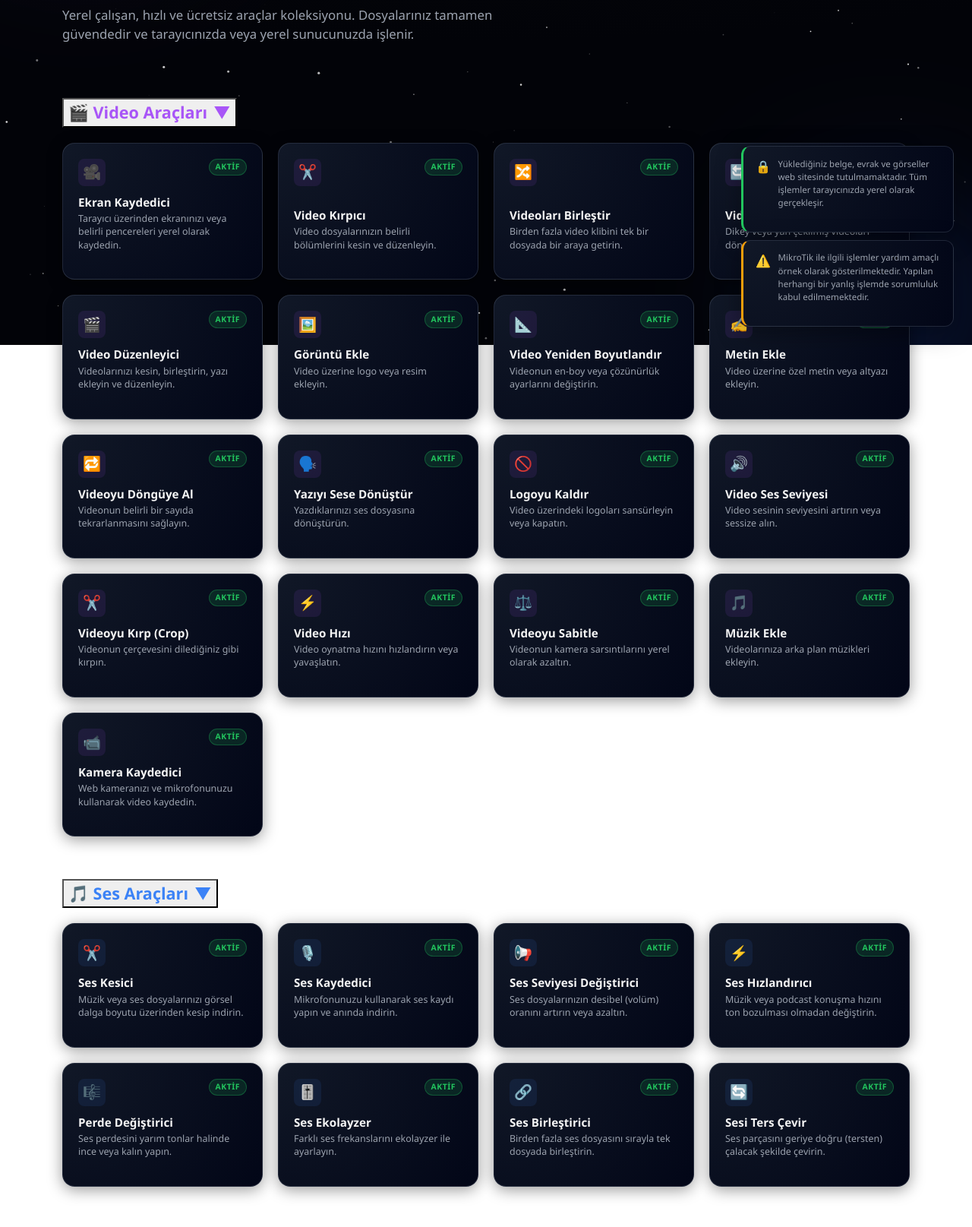
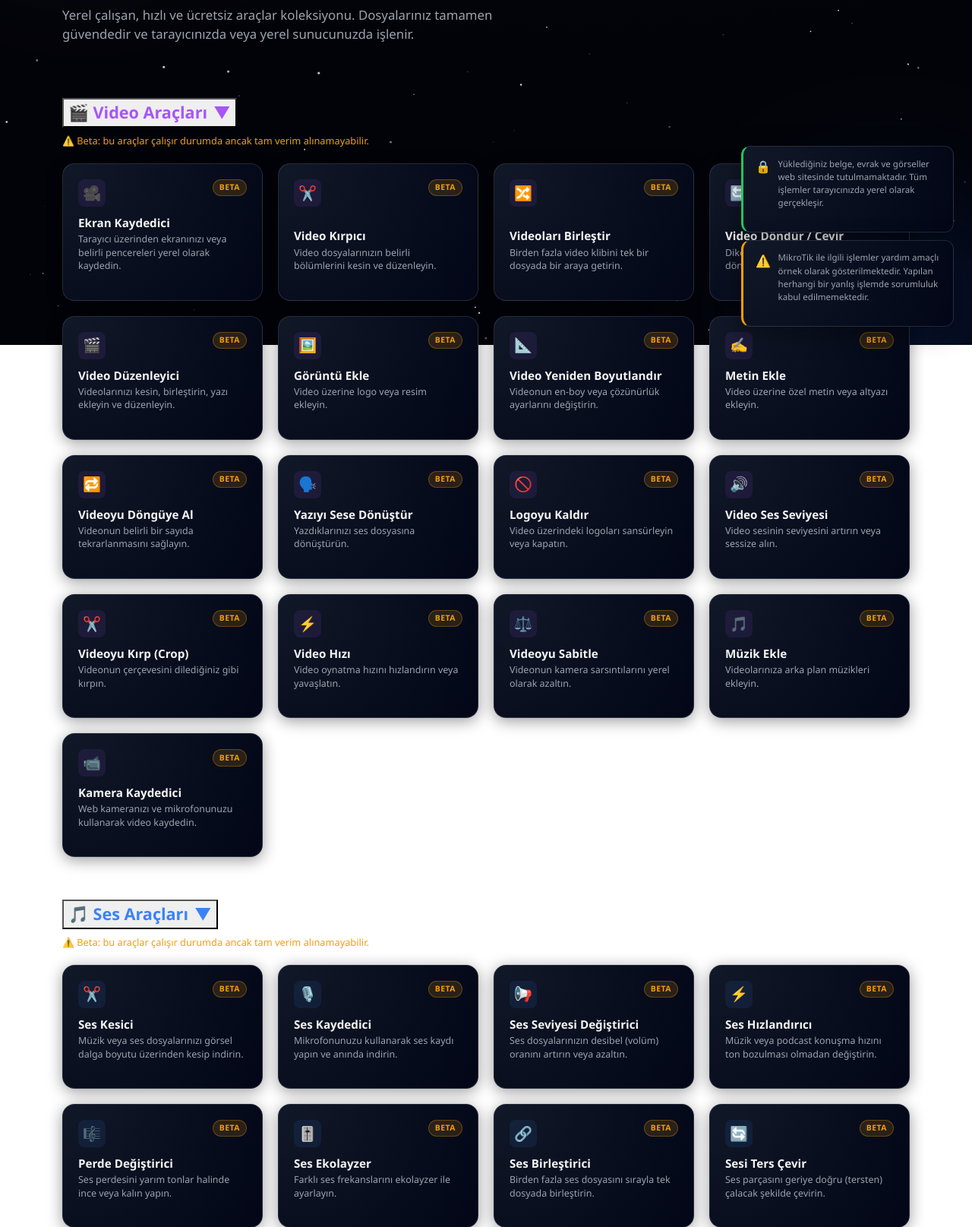
Before and after one commit to kaanbyzt/converter, a Flask app: page / in a window 1280 px wide. Shown: the part 346-1961 px from the top of the page at 76% size. Run offline with Flask 3, Linux system fonts and the light colour scheme.

Commit message:
Video ve Ses araçları Beta olarak işaretlendi; ilgili kategori başlıklarına açıklayıcı uyarı notu eklendi.

```diff
--- a/api/templates/index.html
+++ b/api/templates/index.html
@@ -151,6 +151,16 @@
         color: #94a3b8;
         border: 1px solid rgba(148, 163, 184, 0.3);
     }
+    .badge-beta {
+        background-color: rgba(245, 158, 11, 0.15);
+        color: #f59e0b;
+        border: 1px solid rgba(245, 158, 11, 0.3);
+    }
+    .beta-note {
+        font-size: 0.8rem;
+        color: #f59e0b;
+        margin: -0.75rem 0 1.25rem;
+    }
 
     .tool-title {
         font-size: 0.95rem;
@@ -207,12 +217,13 @@
         <span class="category-title-inner">🎬 Video Araçları</span>
         <span class="cat-chevron">▼</span>
     </button>
+    <p class="beta-note">⚠️ Beta: bu araçlar çalışır durumda ancak tam verim alınamayabilir.</p>
     <div class="category-body" id="cat-video-body">
     <div class="tools-grid">
         <a href="/video-tools/screen-record" class="tool-card card-video">
             <div class="tool-header">
                 <div class="tool-icon icon-video">🎥</div>
-                <span class="tool-badge badge-active">Aktif</span>
+                <span class="tool-badge badge-beta">Beta</span>
             </div>
             <div>
                 <h3 class="tool-title">Ekran Kaydedici</h3>
@@ -222,7 +233,7 @@
         <a href="/video-tools/trim" class="tool-card card-video">
             <div class="tool-header">
                 <div class="tool-icon icon-video">✂️</div>
-                <span class="tool-badge badge-active">Aktif</span>
+                <span class="tool-badge badge-beta">Beta</span>
             </div>
             <div>
                 <h3 class="tool-title">Video Kırpıcı</h3>
@@ -232,7 +243,7 @@
         <a href="/video-tools/merge" class="tool-card card-video">
             <div class="tool-header">
                 <div class="tool-icon icon-video">🔀</div>
-                <span class="tool-badge badge-active">Aktif</span>
+                <span class="tool-badge badge-beta">Beta</span>
             </div>
             <div>
                 <h3 class="tool-title">Videoları Birleştir</h3>
@@ -242,7 +253,7 @@
         <a href="/video-tools/rotate" class="tool-card card-video">
             <div class="tool-header">
                 <div class="tool-icon icon-video">🔄</div>
-                <span class="tool-badge badge-active">Aktif</span>
+                <span class="tool-badge badge-beta">Beta</span>
             </div>
             <div>
                 <h3 class="tool-title">Video Döndür / Çevir</h3>
@@ -252,7 +263,7 @@
         <a href="/video-tools/editor" class="tool-card card-video">
             <div class="tool-header">
                 <div class="tool-icon icon-video">🎬</div>
-                <span class="tool-badge badge-active">Aktif</span>
+                <span class="tool-badge badge-beta">Beta</span>
             </div>
             <div>
                 <h3 class="tool-title">Video Düzenleyici</h3>
@@ -262,7 +273,7 @@
         <a href="/video-tools/add-image" class="tool-card card-video">
             <div class="tool-header">
                 <div class="tool-icon icon-video">🖼️</div>
-                <span class="tool-badge badge-active">Aktif</span>
+                <span class="tool-badge badge-beta">Beta</span>
             </div>
             <div>
                 <h3 class="tool-title">Görüntü Ekle</h3>
@@ -272,7 +283,7 @@
         <a href="/video-tools/resize" class="tool-card card-video">
             <div class="tool-header">
                 <div class="tool-icon icon-video">📐</div>
-                <span class="tool-badge badge-active">Aktif</span>
+                <span class="tool-badge badge-beta">Beta</span>
             </div>
             <div>
                 <h3 class="tool-title">Video Yeniden Boyutlandır</h3>
@@ -282,7 +293,7 @@
         <a href="/video-tools/add-text" class="tool-card card-video">
             <div class="tool-header">
                 <div class="tool-icon icon-video">✍️</div>
-                <span class="tool-badge badge-active">Aktif</span>
+                <span class="tool-badge badge-beta">Beta</span>
             </div>
             <div>
                 <h3 class="tool-title">Metin Ekle</h3>
@@ -292,7 +303,7 @@
         <a href="/video-tools/loop" class="tool-card card-video">
             <div class="tool-header">
                 <div class="tool-icon icon-video">🔁</div>
-                <span class="tool-badge badge-active">Aktif</span>
+                <span class="tool-badge badge-beta">Beta</span>
             </div>
             <div>
                 <h3 class="tool-title">Videoyu Döngüye Al</h3>
@@ -302,7 +313,7 @@
         <a href="/video-tools/text-to-speech" class="tool-card card-video">
             <div class="tool-header">
                 <div class="tool-icon icon-video">🗣️</div>
-                <span class="tool-badge badge-active">Aktif</span>
+                <span class="tool-badge badge-beta">Beta</span>
             </div>
             <div>
                 <h3 class="tool-title">Yazıyı Sese Dönüştür</h3>
@@ -312,7 +323,7 @@
         <a href="/video-tools/remove-logo" class="tool-card card-video">
             <div class="tool-header">
                 <div class="tool-icon icon-video">🚫</div>
-                <span class="tool-badge badge-active">Aktif</span>
+                <span class="tool-badge badge-beta">Beta</span>
             </div>
             <div>
                 <h3 class="tool-title">Logoyu Kaldır</h3>
@@ -322,7 +333,7 @@
         <a href="/video-tools/video-volume" class="tool-card card-video">
             <div class="tool-header">
                 <div class="tool-icon icon-video">🔊</div>
-                <span class="tool-badge badge-active">Aktif</span>
+                <span class="tool-badge badge-beta">Beta</span>
             </div>
             <div>
                 <h3 class="tool-title">Video Ses Seviyesi</h3>
@@ -332,7 +343,7 @@
         <a href="/video-tools/crop" class="tool-card card-video">
             <div class="tool-header">
                 <div class="tool-icon icon-video">✂️</div>
-                <span class="tool-badge badge-active">Aktif</span>
+                <span class="tool-badge badge-beta">Beta</span>
             </div>
             <div>
                 <h3 class="tool-title">Videoyu Kırp (Crop)</h3>
@@ -342,7 +353,7 @@
         <a href="/video-tools/video-speed" class="tool-card card-video">
             <div class="tool-header">
                 <div class="tool-icon icon-video">⚡</div>
-                <span class="tool-badge badge-active">Aktif</span>
+                <span class="tool-badge badge-beta">Beta</span>
             </div>
             <div>
                 <h3 class="tool-title">Video Hızı</h3>
@@ -352,7 +363,7 @@
         <a href="/video-tools/stabilize" class="tool-card card-video">
             <div class="tool-header">
                 <div class="tool-icon icon-video">⚖️</div>
-                <span class="tool-badge badge-active">Aktif</span>
+                <span class="tool-badge badge-beta">Beta</span>
             </div>
             <div>
                 <h3 class="tool-title">Videoyu Sabitle</h3>
@@ -362,7 +373,7 @@
         <a href="/video-tools/add-audio" class="tool-card card-video">
             <div class="tool-header">
                 <div class="tool-icon icon-video">🎵</div>
-                <span class="tool-badge badge-active">Aktif</span>
+                <span class="tool-badge badge-beta">Beta</span>
             </div>
             <div>
                 <h3 class="tool-title">Müzik Ekle</h3>
@@ -372,7 +383,7 @@
         <a href="/video-tools/record-camera" class="tool-card card-video">
             <div class="tool-header">
                 <div class="tool-icon icon-video">📹</div>
-                <span class="tool-badge badge-active">Aktif</span>
+                <span class="tool-badge badge-beta">Beta</span>
             </div>
             <div>
                 <h3 class="tool-title">Kamera Kaydedici</h3>
@@ -389,12 +400,13 @@
         <span class="category-title-inner">🎵 Ses Araçları</span>
         <span class="cat-chevron">▼</span>
     </button>
+    <p class="beta-note">⚠️ Beta: bu araçlar çalışır durumda ancak tam verim alınamayabilir.</p>
     <div class="category-body" id="cat-audio-body">
     <div class="tools-grid">
         <a href="/audio-tools/trim" class="tool-card card-audio">
             <div class="tool-header">
                 <div class="tool-icon icon-audio">✂️</div>
-                <span class="tool-badge badge-active">Aktif</span>
+                <span class="tool-badge badge-beta">Beta</span>
             </div>
             <div>
                 <h3 class="tool-title">Ses Kesici</h3>
@@ -404,7 +416,7 @@
         <a href="/audio-tools/record" class="tool-card card-audio">
             <div class="tool-header">
                 <div class="tool-icon icon-audio">🎙️</div>
-                <span class="tool-badge badge-active">Aktif</span>
+                <span class="tool-badge badge-beta">Beta</span>
             </div>
             <div>
                 <h3 class="tool-title">Ses Kaydedici</h3>
@@ -414,7 +426,7 @@
         <a href="/audio-tools/volume" class="tool-card card-audio">
             <div class="tool-header">
                 <div class="tool-icon icon-audio">📢</div>
-                <span class="tool-badge badge-active">Aktif</span>
+                <span class="tool-badge badge-beta">Beta</span>
             </div>
             <div>
                 <h3 class="tool-title">Ses Seviyesi Değiştirici</h3>
@@ -424,7 +436,7 @@
         <a href="/audio-tools/speed" class="tool-card card-audio">
             <div class="tool-header">
                 <div class="tool-icon icon-audio">⚡</div>
-                <span class="tool-badge badge-active">Aktif</span>
+                <span class="tool-badge badge-beta">Beta</span>
             </div>
             <div>
                 <h3 class="tool-title">Ses Hızlandırıcı</h3>
@@ -434,7 +446,7 @@
         <a href="/audio-tools/pitch" class="tool-card card-audio">
             <div class="tool-header">
                 <div class="tool-icon icon-audio">🎼</div>
-                <span class="tool-badge badge-active">Aktif</span>
+                <span class="tool-badge badge-beta">Beta</span>
             </div>
             <div>
                 <h3 class="tool-title">Perde Değiştirici</h3>
@@ -444,7 +456,7 @@
         <a href="/audio-tools/equalizer" class="tool-card card-audio">
             <div class="tool-header">
                 <div class="tool-icon icon-audio">🎚️</div>
-                <span class="tool-badge badge-active">Aktif</span>
+                <span class="tool-badge badge-beta">Beta</span>
             </div>
             <div>
                 <h3 class="tool-title">Ses Ekolayzer</h3>
@@ -454,7 +466,7 @@
         <a href="/audio-tools/joiner" class="tool-card card-audio">
             <div class="tool-header">
                 <div class="tool-icon icon-audio">🔗</div>
-                <span class="tool-badge badge-active">Aktif</span>
+                <span class="tool-badge badge-beta">Beta</span>
             </div>
             <div>
                 <h3 class="tool-title">Ses Birleştirici</h3>
@@ -464,7 +476,7 @@
         <a href="/audio-tools/reverse" class="tool-card card-audio">
             <div class="tool-header">
                 <div class="tool-icon icon-audio">🔄</div>
-                <span class="tool-badge badge-active">Aktif</span>
+                <span class="tool-badge badge-beta">Beta</span>
             </div>
             <div>
                 <h3 class="tool-title">Sesi Ters Çevir</h3>
```
